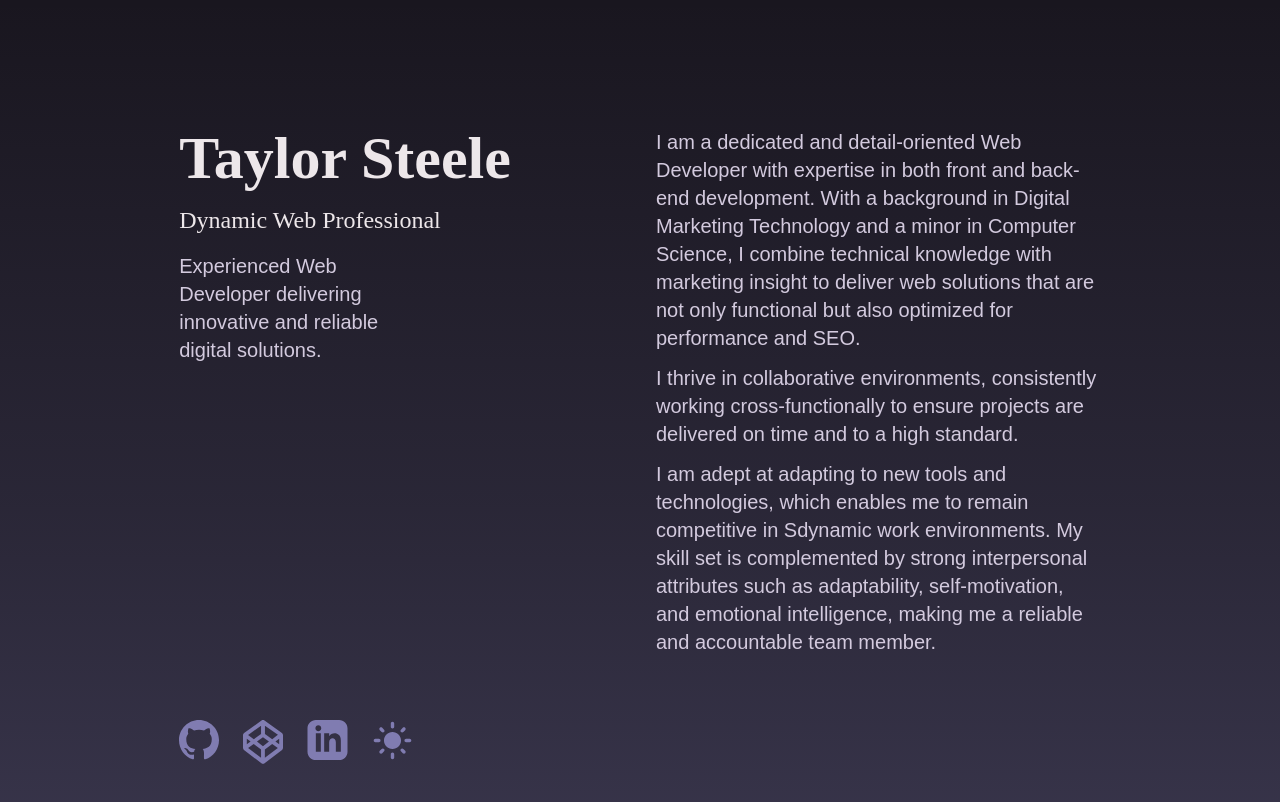
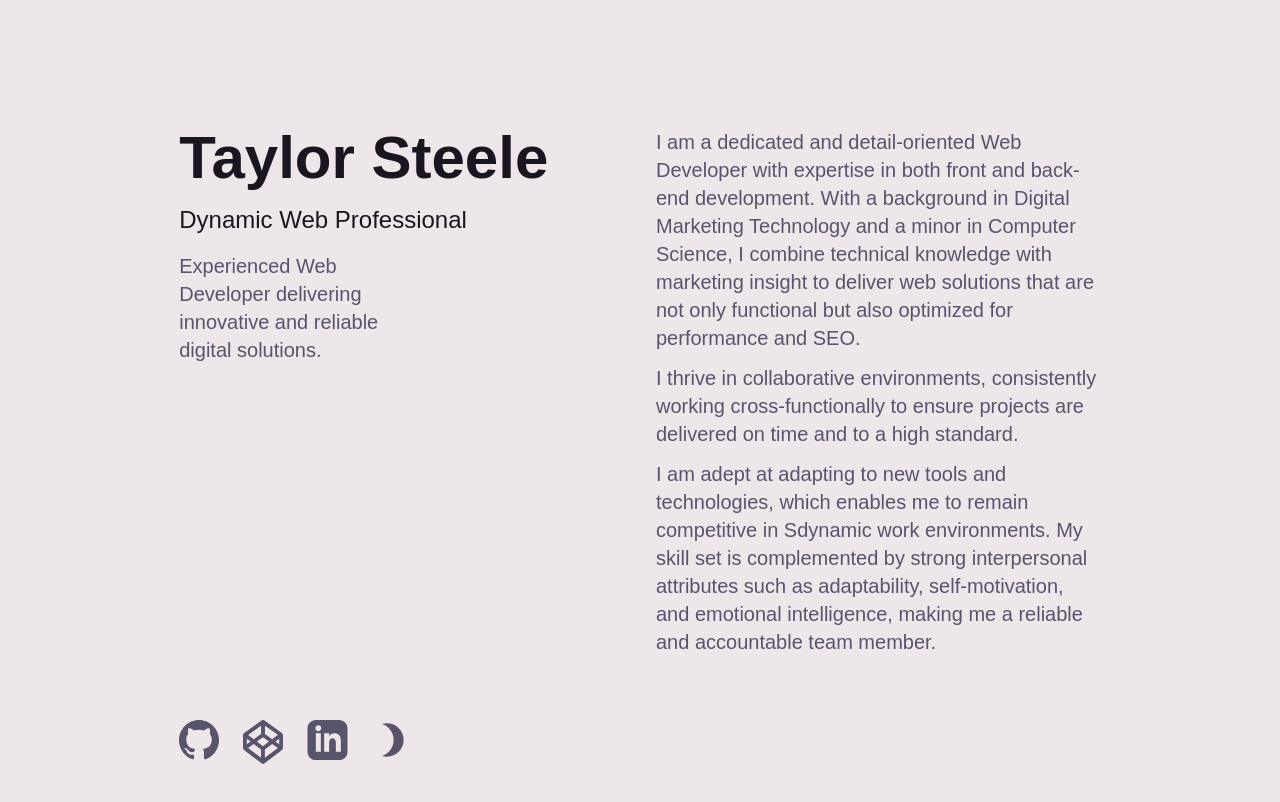
Before and after one commit to MashedTaytors/Steele-site, a Next.js app: page / in a window 1280 px wide. Shown: the top 802 px of the page. Built offline with nearby package versions, Linux system fonts and the light colour scheme; no server answers.

Commit message:
create theme cookie to prevent hydration errors

```diff
--- a/src/app/globals.css
+++ b/src/app/globals.css
@@ -3,49 +3,52 @@
 @tailwind utilities;
 @import url('https://fonts.googleapis.com/css2?family=IBM+Plex+Serif:ital,wght@0,100;0,200;0,300;0,400;0,500;0,600;0,700;1,100;1,200;1,300;1,400;1,500;1,600;1,700&family=Source+Code+Pro:ital,wght@0,200..900;1,200..900&display=swap');
 
+/* TODO: fix fonts */
 :root {
   font-size: 16px;
     --font-ibm-plex-serif: "IBM Plex Serif", serif;
     --font-source-code-pro: "Source Code Pro", sans-serif;
-  --primary-text: var(--misty-rose);
-  --secondary-text: var(--pale-lilac);
-  --icons: var(--muted-periwinkle);
-  --background: #19161f; /* Base background color */
-  --foreground: #ede7ea;
-  --background-gradient: linear-gradient(
-    to bottom,
-    rgba(128, 124, 177, 0) 0%,
-    rgba(128, 124, 177, 0.16) 56%,
-    rgba(128, 124, 177, 0.32) 100%
-  );
+  /* Primitave colors */
     --midnight-indigo: #1f223e;
     --slate-grey: #58546b;
     --muted-periwinkle: #807cb1;
     --lavender-grey: #ada1c5;
     --pale-lilac: #d3cade;
     --misty-rose: #ede7ea;
+    --gunmetal-purple:#19161f;
+
+  /* Tokens */
+  --primary-text: var(--foreground);
+
 }
 
-.light body {
-  --background: #fffffe;
-  --foreground: #1f223e;
-  --primary-text: var(--foreground);
+[data-theme="light"] {
+  --background: var(--misty-rose);
+  --foreground: var(--gunmetal-purple);
     --secondary-text: var(--slate-grey);
     --icons: var(--slate-grey);
-  --background-gradient: linear-gradient(
+    /* --background-gradient: linear-gradient(
       to bottom,
       rgba(218, 166, 155, 0) 0%,
       rgba(218, 166, 155, 0.16) 56%,
       rgba(218, 166, 155, 0.32) 100%
-);
+    ); */
+}
+
+[data-theme="dark"] {
+  --background: #19161f;
+  --foreground: var(--misty-rose);
+    --secondary-text: var(--pale-lilac);
+    --icons: var(--muted-periwinkle);
+    /* --background-gradient: linear-gradient(
+      to bottom,
+      rgba(128, 124, 177, 0) 0%,
+      rgba(128, 124, 177, 0.16) 56%,
+      rgba(128, 124, 177, 0.32) 100%
+    ); */
+}
 
 
-  transition: background 0.3s ease, color 0.3s ease;
-}
-
-.dark body {
-  transition: background 0.3s ease, color 0.3s ease;
-}
 
 body {
   color: var(--foreground);
@@ -53,7 +56,8 @@ body {
   background-image: var(--background-gradient); /* Apply gradient */
   background-repeat: no-repeat; /* Avoid repeating the gradient */
   background-size: cover; /* Ensure the gradient covers the entire background */
-  font-family: var(--font-montserrat), Arial, Helvetica, sans-serif;
+  transition: background-color 0.3s ease, color 0.3s ease;
+  font-family: Arial, Helvetica, sans-serif;
 
 }
 
--- a/src/app/layout.tsx
+++ b/src/app/layout.tsx
@@ -1,41 +1,40 @@
 import type { Metadata } from "next";
-// import localFont from "next/font/local";
-import { IBM_Plex_Serif, Source_Code_Pro } from 'next/font/google'; // Import Source Code Pro from Google Fonts
+import { IBM_Plex_Serif, Source_Code_Pro } from "next/font/google";
+import { cookies } from 'next/headers';
 import "./globals.css";
 
-
-// Google font configuration for IBM Plex Serif
 const ibmPlexSerif = IBM_Plex_Serif({
-  weight: ['400', '500', '600', '700'], // Specify the weights you need
-  subsets: ['latin'], // Specify the subsets you need
-  variable: '--font-montserrat', // Optional: create a CSS variable for easy use
-  display: 'swap', // Use 'swap' for better loading behavior
+  weight: ["400", "500", "600", "700"],
+  subsets: ["latin"],
+  variable: "--font-ibm-plex-serif",
+  display: "swap",
 });
 
-// Google font configuration for Source Code Pro
 const sourceCodePro = Source_Code_Pro({
-  weight: ['400', '500', '600', '700'], // Specify the weights you need
-  subsets: ['latin'],
-  variable: '--font-metrophobic', // Create a CSS variable for easy use
-  display: 'swap',
+  weight: ["400", "500", "600", "700"],
+  subsets: ["latin"],
+  variable: "--font-source-code-pro",
+  display: "swap",
 });
 
-
 export const metadata: Metadata = {
-  title: "Create Next App",
+  title: "Taylor Steele | Web Developer",
   description: "Generated by create next app",
 };
 
-export default function RootLayout({
-  children,
-}: Readonly<{
-  children: React.ReactNode;
-}>) {
+export default async function RootLayout({ children }: { children: React.ReactNode }) {
+  // Access cookies during SSR
+  const cookieStore = await cookies();
+  // Log the cookie value to the server console
+  const theme = cookieStore.get('theme')?.value || 'light'; // Default to 'light' if cookie is not present
+
+  console.log('Server-side theme cookie:', theme);
+
   return (
-    <html lang="en">
-      <body
-        className={`${ibmPlexSerif.variable} ${sourceCodePro.variable}  antialiased`} // Include font variables antialiased
-      >
+    <html lang="en" data-theme={theme}>
+      <head>
+      </head>
+      <body className={`${ibmPlexSerif.variable} ${sourceCodePro.variable} antialiased`}>
         {children}
       </body>
     </html>
--- a/src/app/page.tsx
+++ b/src/app/page.tsx
@@ -7,14 +7,14 @@ export default function Home() {
     <div className="flex flex-col items-center justify-between min-h-screen sm:gap-16 p-32 gap-8 font-[family-name:var(--font-geist-sans)]">
       <main className="flex flex-col w-content md:flex-row gap-16 lg:gap-8 ">
         <div className="flex flex-col gap-4 w-full md:w-1/2">
-          <h1 className="text-3xl font-montserrat text-primaryText font-semibold sm:text-4xl lg:text-6xl">Taylor Steele</h1>
-          <h2 className="text-xl font-montserrat text-primaryText sm:text-2xl">Dynamic Web Professional</h2>
-          <p className="font-metrophobic text-xl text-secondaryText font-light sm:pr-20 lg:pr-48">
+          <h1 className="text-3xl font-ibm-plex-serif text-primaryText font-semibold sm:text-4xl lg:text-6xl">Taylor Steele</h1>
+          <h2 className="text-xl font-source-code-pro text-primaryText sm:text-2xl">Dynamic Web Professional</h2>
+          <p className="text-xl font-source-code-pro text-secondaryText font-light sm:pr-20 lg:pr-48">
             Experienced Web Developer delivering innovative and reliable digital solutions.
           </p>
         </div>
 
-        <div className="flex flex-col gap-3 text-xl font-metrophobic text-secondaryText w-full md:w-1/2">
+        <div className="flex flex-col gap-3 text-xl font-source-code-pro text-secondaryText w-full md:w-1/2">
           <p>
             I am a dedicated and detail-oriented Web Developer with expertise in both front and back-end development. With a background in Digital Marketing Technology and a minor in Computer Science, I combine technical knowledge with marketing insight to deliver web solutions that are not only functional but also optimized for performance and SEO.
           </p>
--- a/src/components/ThemeToggle.jsx
+++ b/src/components/ThemeToggle.jsx
@@ -1,46 +1,51 @@
-"use client";
+'use client';
 
-import React, { useState, useEffect } from 'react';
+import React, { useEffect, useState } from 'react';
 import LightModeIcon from '@mui/icons-material/LightMode';
+import DarkModeIcon from '@mui/icons-material/Brightness3';
+
+function getCookie(name) {
+  const value = `; ${document.cookie}`;
+  const parts = value.split(`; ${name}=`);
+  if (parts.length === 2) return parts.pop().split(';').shift();
+  return null;
+}
+
+
+function setCookie(name, value, days) {
+  const expires = new Date(Date.now() + days * 864e5).toUTCString();
+  document.cookie = `${name}=${value}; expires=${expires}; path=/; sameSite=lax; secure=${process.env.NODE_ENV === 'production'}`;
+}
 
 function ThemeToggle() {
-  // Initialize theme state based on localStorage value (default is dark mode)
-  const [isLightMode, setIsLightMode] = useState(() => {
-    if (typeof window !== 'undefined') {
-      return localStorage.getItem('theme') === 'light';
-    }
-    return false;
-  });
+  const [theme, setTheme] = useState('light');
 
   useEffect(() => {
-    const root = document.documentElement;
+    const cookieTheme = getCookie('theme');
+    if (cookieTheme) {
+      setTheme(cookieTheme);
+    }
+  }, []);
 
-    // Prevent transition on initial load
-    root.classList.add('no-transition');
-    setTimeout(() => {
-      root.classList.remove('no-transition'); // Remove immediately after first render
-    }, 15);
+  useEffect(() => {
+    document.documentElement.dataset.theme = theme;
+    setCookie('theme', theme, 30); // Set cookie to expire in 30 days
+  }, [theme]);
 
-    // Apply theme based on `isLightMode` state
-    if (isLightMode) {
-      root.classList.add('light');
-      root.classList.remove('dark');
-      localStorage.setItem('theme', 'light'); // Save preference to localStorage
-    } else {
-      root.classList.remove('light');
-      root.classList.add('dark');
-      localStorage.setItem('theme', 'dark'); // Save preference to localStorage
-    }
-  }, [isLightMode]);
+  const toggleTheme = () => {
+    setTheme((prev) => (prev === 'light' ? 'dark' : 'light'));
 
-  // Toggle theme and update state
-  const toggleTheme = () => {
-    setIsLightMode((prevMode) => !prevMode);
+   console.log('Client-side theme cookie:', theme); // TODO: Debounce this
   };
 
+
   return (
-    <button onClick={toggleTheme} aria-label="Toggle light/dark mode">
-      <LightModeIcon style={{ fontSize: '41px', color: 'var(--icons)' }} />
+    <button onClick={toggleTheme} aria-label="Toggle theme">
+      {theme === 'light' ? (
+        <DarkModeIcon style={{ fontSize: '40px', color: 'var(--icons)' }} />
+      ) : (
+        <LightModeIcon style={{ fontSize: '40px', color: 'var(--icons)' }} />
+      )}
     </button>
   );
 }
--- a/tailwind.config.ts
+++ b/tailwind.config.ts
@@ -1,6 +1,7 @@
 import type { Config } from "tailwindcss";
 
 const config: Config = {
+  darkMode: "class", // Enable class-based dark mode
   content: [
     "./src/pages/**/*.{js,ts,jsx,tsx,mdx}",
     "./src/components/**/*.{js,ts,jsx,tsx,mdx}",
@@ -19,10 +20,10 @@ const config: Config = {
       width: {
         'content': 'min(1200px, 90%)',
       },
+      // TODO: fix fonts
       fontFamily: {
-        montserrat: ['Montserrat', 'serif'],
-        metrophobic: ['Metrophobic', 'sans-serif'],
-        scada: ['Scada', 'sans-serif'],
+        ibmPlexSerif: ['"IBM Plex Serif"', "serif"], // Use IBM Plex Serif
+        sourceCodePro: ['"Source Code Pro"', "monospace"], // Use Source Code Pro
       },
     },
   },
```
Also changed, not shown: middleware.ts (added, +26 -0 lines). Lines whose indentation alone changed are shown as unchanged.
